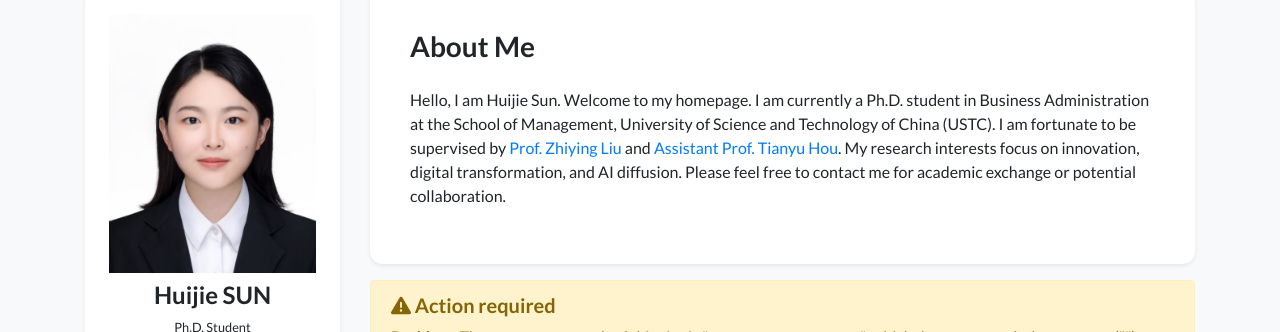
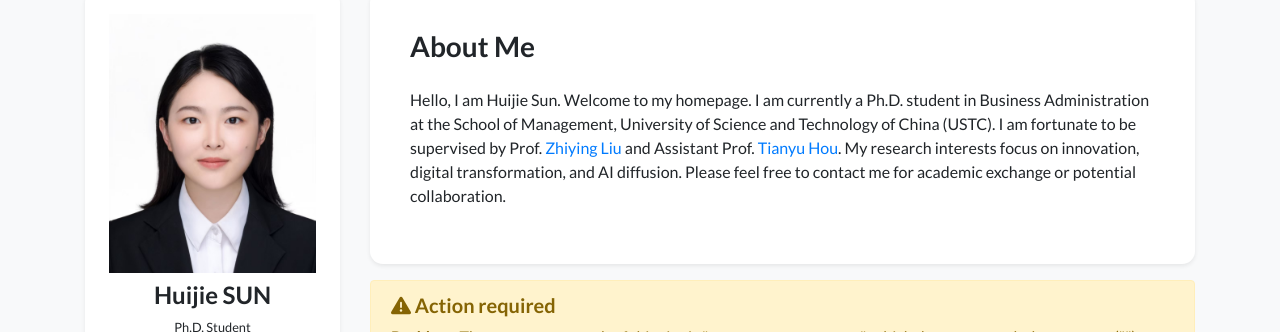
Before and after one commit to shj0512/shj0512.github.io, a Jekyll site: the page built from index.html, in a window 1280 px wide and 900 px high. Shown: the part 90-422 px from the top of the window. Built offline with Jekyll 4.4.1, drawn with Linux system fonts in a browser that asks for light colours; nearby versions of some CDN libraries; a style sheet for code colours, icons or effects is not loaded; part of the change alters nothing that is shown.

```diff
--- a/_data/profile.yml
+++ b/_data/profile.yml
@@ -23,9 +23,9 @@ short_bio: >-
   <p>
     Hello, I am Huijie Sun. Welcome to my homepage. I am currently a Ph.D. student
     in Business Administration at the School of Management, University of Science
-    and Technology of China (USTC). I am fortunate to be supervised by
-    <a href="https://bs.ustc.edu.cn/Chinese/profile-37.html" target="_blank" rel="noopener noreferrer">Prof. Zhiying Liu</a>
-    and <a href="https://bs.ustc.edu.cn/chinese/profile-2444.html" target="_blank" rel="noopener noreferrer">Assistant Prof. Tianyu Hou</a>.
+    and Technology of China (USTC). I am fortunate to be supervised by Prof.
+    <a href="https://bs.ustc.edu.cn/Chinese/profile-37.html" target="_blank" rel="noopener noreferrer">Zhiying Liu</a>
+    and Assistant Prof. <a href="https://bs.ustc.edu.cn/chinese/profile-2444.html" target="_blank" rel="noopener noreferrer">Tianyu Hou</a>.
     My research interests focus on innovation,
     digital transformation, and AI diffusion. Please feel free to contact me for
     academic exchange or potential collaboration.
```
